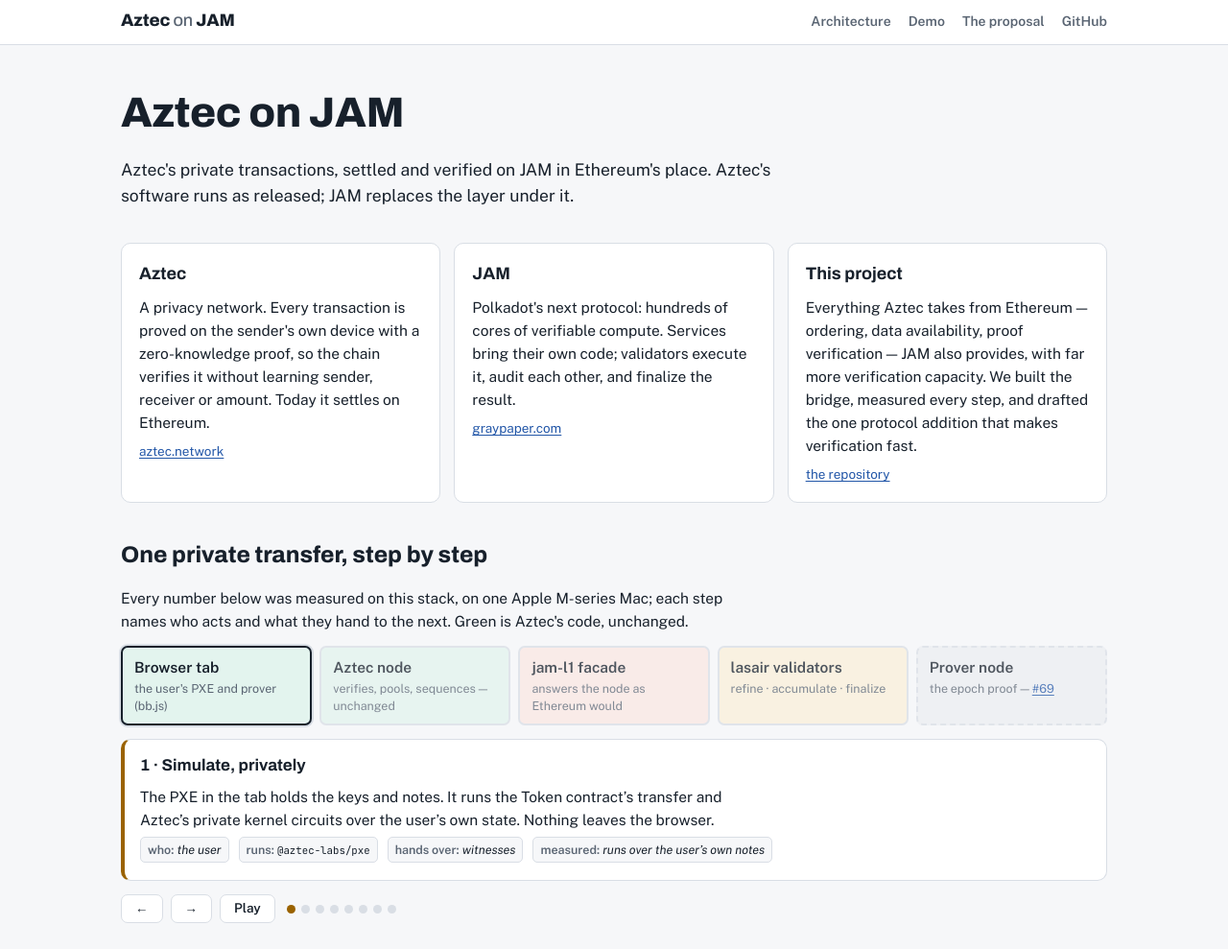
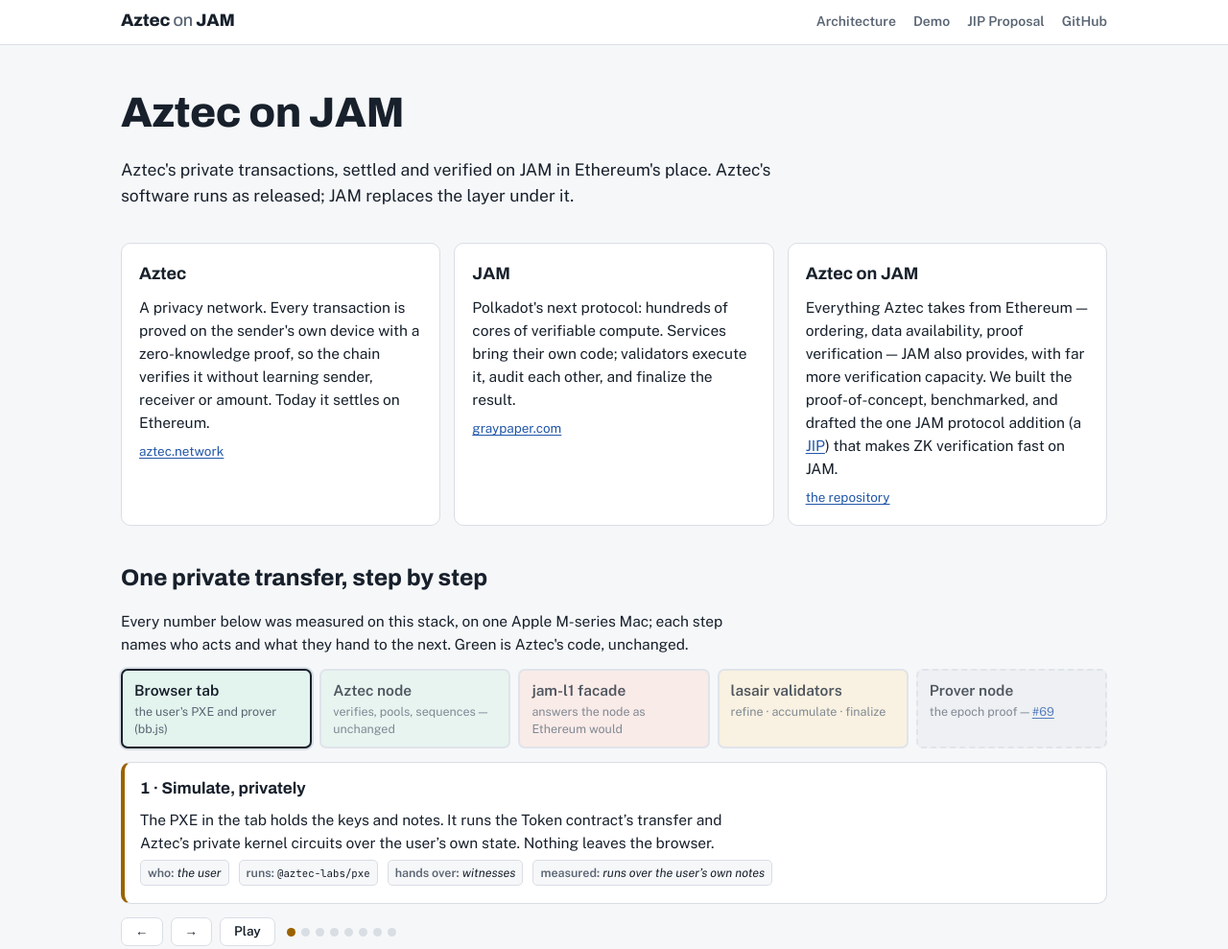
Before and after one commit to abutlabs/aztec-on-jam, a plain HTML site: page docs/index.html in a window 1280 px wide. Shown: the top 989 px of the page at 96% size. Drawn offline with nearby package versions, Linux system fonts and the light colour scheme.

Commit message:
Docs: the home card says what we built and links the JIP; the nav says JIP Proposal; the five calls named as the Gray Paper addition

```diff
--- a/docs/index.html
+++ b/docs/index.html
@@ -15,7 +15,7 @@
   <div class="nav-links">
     <a href="aztec/">Architecture</a>
     <a href="demo/">Demo</a>
-    <a href="jip/">The proposal</a>
+    <a href="jip/">JIP Proposal</a>
     <a href="https://github.com/abutlabs/jam-privacy-service">GitHub</a>
   </div>
 </div></nav>
@@ -37,11 +37,12 @@
         <p>Polkadot's next protocol: hundreds of cores of verifiable compute. Services bring
         their own code; validators execute it, audit each other, and finalize the result.</p>
         <p class="meta"><a href="https://graypaper.com">graypaper.com</a></p></div>
-      <div class="card"><h3>This project</h3>
+      <div class="card"><h3>Aztec on JAM</h3>
         <p>Everything Aztec takes from Ethereum — ordering, data availability, proof
         verification — JAM also provides, with far more verification capacity. We built the
-        bridge, measured every step, and drafted the one protocol addition that makes
-        verification fast.</p>
+        proof-of-concept, benchmarked, and drafted the one JAM protocol addition
+        (a <a href="https://github.com/polkadot-fellows/JIPs">JIP</a>) that makes ZK
+        verification fast on JAM.</p>
         <p class="meta"><a href="https://github.com/abutlabs/jam-privacy-service">the repository</a></p></div>
     </div>
   </section>
```
Also changed, not shown: docs/aztec/index.html (+1 -1 lines), docs/demo/index.html (+1 -1 lines), docs/jip/index.html (+2 -2 lines).
